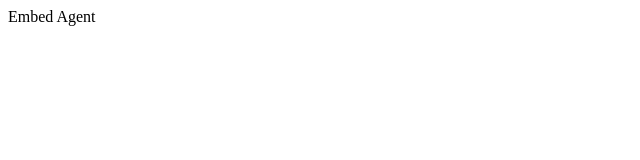
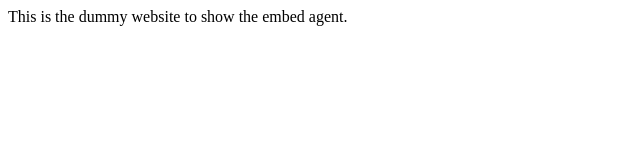
Before and after one commit to taha-appglide/Embed-Agent, a plain HTML site: page EmbedAgent.html in a window 1280 px wide. Shown: the whole page, without its empty margins (0-640 px from the left). Drawn offline with Linux system fonts and the light colour scheme.

Commit message:
added title

```diff
--- a/EmbedAgent.html
+++ b/EmbedAgent.html
@@ -6,9 +6,11 @@
     <meta name="viewport" content="width=device-width, initial-scale=1.0">
     <title>Embed Agent</title>
 </head>
+<main>
+    <Title>Embedding Agent</Title>
 
     <body>
-    Embed Agent
+        This is the dummy website to show the embed agent.
 
         <script type="module" src="https://agent.d-id.com/v1/index.js" data-name="did-agent" data-mode="fabio"
             data-client-key="Z29vZ2xlLW9hdXRoMnwxMDE1NTQyNTA0MDIwNDA2NTgxNzg6dldNUGtMdzhvd1hFb01xclA1WEx3"
@@ -16,5 +18,6 @@
             </script>
 
     </body>
+</main>
 
 </html>
```
Lines whose indentation alone changed are shown as unchanged.
